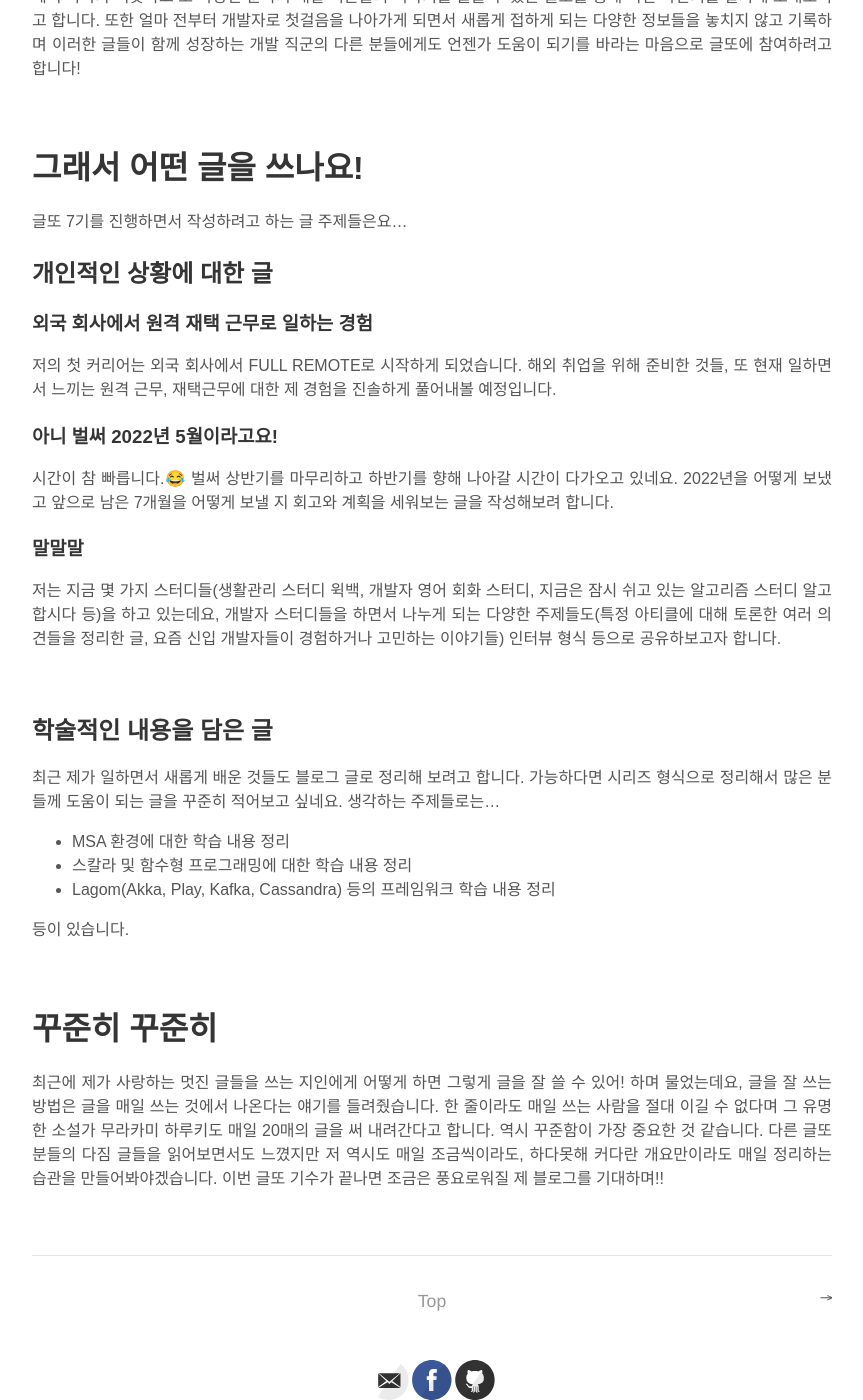
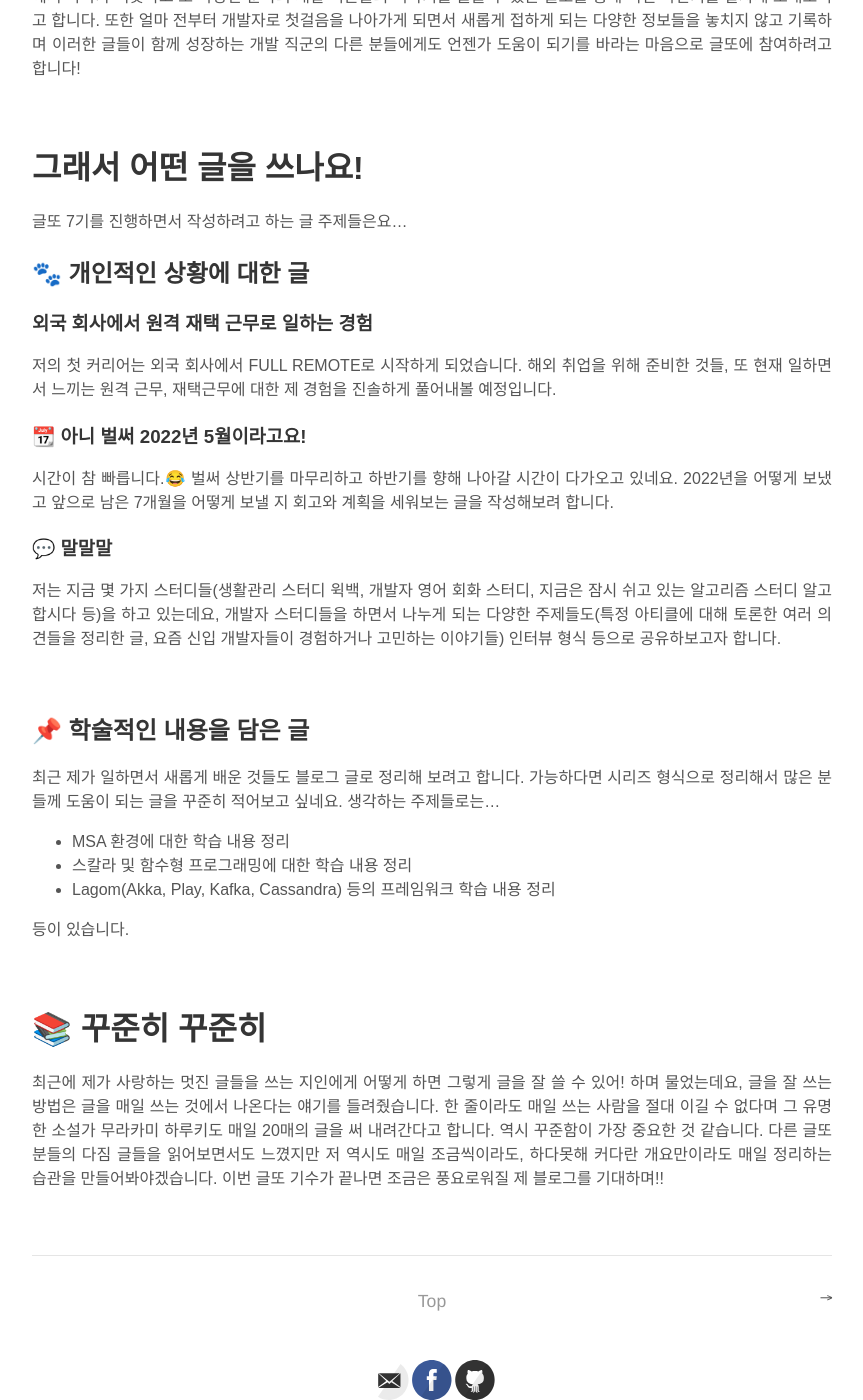
Before and after one commit to suhyunsim/suhyunsim.github.io, a Jekyll site: the page built from _posts/2022-05-14-글또다짐.md, in a window 1280 px wide and 1400 px high, scrolled down 1538 px. Shown: the whole window, without its empty margins (208-1071 px from the left). Built offline with Jekyll 4.4.1, drawn with Linux system fonts in a browser that asks for light colours; comment, search, counter and statistics services are not loaded; some of the changed text lies outside the part shown.

Commit message:
docs: 블로그 포스트 이모지 수정

```diff
--- a/_posts/2022-05-14-글또다짐.md
+++ b/_posts/2022-05-14-글또다짐.md
@@ -14,7 +14,7 @@ tag: [글또]
 # 글또 7기를 시작하며...
 처음 글또를 알게 된 건 작년 이맘때쯤이었습니다. 여러 교육 과정들을 거치며 새로운 것들을 매일매일 배워가던 중 이렇게 배운 것들 적지 않으면 잊어버린다...! 라는 마음에 어떻게든, 무엇이든 적어보려고 했습니다. 그러나 바쁘다 바빠 현대사회 🥲 역시나 꼭 적어야 한다는 규칙이 없으니 어느새 아무 것도 남지 않은 채 시간이 흘러버리고 말았습니다. 그러던 중 글또를 알게 되었고 7기가 시작하면 꼭 함께하리라 다짐했습니다.
 
-# 그동안 글을 쓰면서!
+# 📝 그동안 글을 쓰면서!
 항상 혼자서 개인 블로그에 글을 작성하다 보니 점점 누군가와 공유할 수 있는 글보다는 단순히 저장소로 이용되는 글만 작성하곤 했습니다. 글의 퀄리티도 떨어지고, 읽기 쉬운 풀어 쓴 글을 작성하기보다는 불렛 형식의 요약문만 적고 있더라고요. 결국 블로그에 글을 올리는 취지가 모호해지면서 꾸준함도 잃게 되었습니다.
 이런 상황을 해결할 좋은 방법으로 제 글을 꾸준히 읽는 독자가 생기는 모임에 참여하고 싶었습니다. 또 단순히 글을 쓰는 습관을 기르는 것뿐만 아니라 개발이라는 공통 분야의 다양한 글들을 접하고 싶었고, 여러 개발자분들의 좋은 글들을 많이 읽으면서 저 역시 피드백 할 수 있는 기회가 절실했습니다!
 
@@ -33,19 +33,19 @@ tag: [글또]
 # 그래서 어떤 글을 쓰나요!
 글또 7기를 진행하면서 작성하려고 하는 글 주제들은요...
 
-## 개인적인 상황에 대한 글
+## 🐾 개인적인 상황에 대한 글
 ### 외국 회사에서 원격 재택 근무로 일하는 경험
 저의 첫 커리어는 외국 회사에서 FULL REMOTE로 시작하게 되었습니다. 해외 취업을 위해 준비한 것들, 또 현재 일하면서 느끼는 원격 근무, 재택근무에 대한 제 경험을 진솔하게 풀어내볼 예정입니다.
 
-### 아니 벌써 2022년 5월이라고요!
+### 📆 아니 벌써 2022년 5월이라고요!
 시간이 참 빠릅니다.😂 벌써 상반기를 마무리하고 하반기를 향해 나아갈 시간이 다가오고 있네요. 2022년을 어떻게 보냈고 앞으로 남은 7개월을 어떻게 보낼 지 회고와 계획을 세워보는 글을 작성해보려 합니다.
 
-### 말말말
+### 💬 말말말
 저는 지금 몇 가지 스터디들(생활관리 스터디 윅백, 개발자 영어 회화 스터디, 지금은 잠시 쉬고 있는 알고리즘 스터디 알고합시다 등)을 하고 있는데요, 개발자 스터디들을 하면서 나누게 되는 다양한 주제들도(특정 아티클에 대해 토론한 여러 의견들을 정리한 글, 요즘 신입 개발자들이 경험하거나 고민하는 이야기들) 인터뷰 형식 등으로 공유하보고자 합니다.
 
 <br>
 
-## 학술적인 내용을 담은 글
+## 📌 학술적인 내용을 담은 글
 최근 제가 일하면서 새롭게 배운 것들도 블로그 글로 정리해 보려고 합니다. 가능하다면 시리즈 형식으로 정리해서 많은 분들께 도움이 되는 글을 꾸준히 적어보고 싶네요. 생각하는 주제들로는...
 
 - MSA 환경에 대한 학습 내용 정리
@@ -56,6 +56,6 @@ tag: [글또]
 
 <br>
 
-# 꾸준히 꾸준히
+# 📚 꾸준히 꾸준히
 최근에 제가 사랑하는 멋진 글들을 쓰는 지인에게 어떻게 하면 그렇게 글을 잘 쓸 수 있어! 하며 물었는데요, 글을 잘 쓰는 방법은 글을 매일 쓰는 것에서 나온다는 얘기를 들려줬습니다. 한 줄이라도 매일 쓰는 사람을 절대 이길 수 없다며 그 유명한 소설가 무라카미 하루키도 매일 20매의 글을 써 내려간다고 합니다. 역시 꾸준함이 가장 중요한 것 같습니다.
 다른 글또 분들의 다짐 글들을 읽어보면서도 느꼈지만 저 역시도 매일 조금씩이라도, 하다못해 커다란 개요만이라도 매일 정리하는 습관을 만들어봐야겠습니다. 이번 글또 기수가 끝나면 조금은 풍요로워질 제 블로그를 기대하며!!
```
